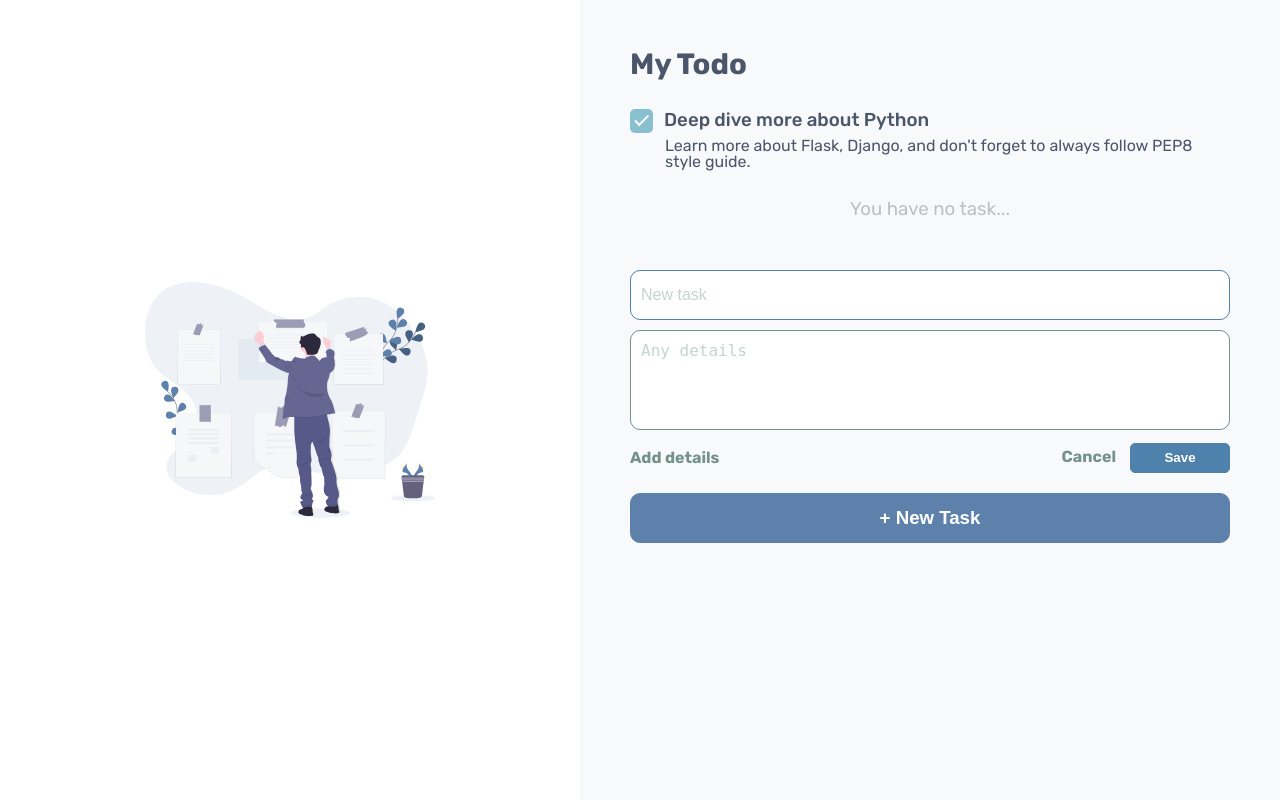
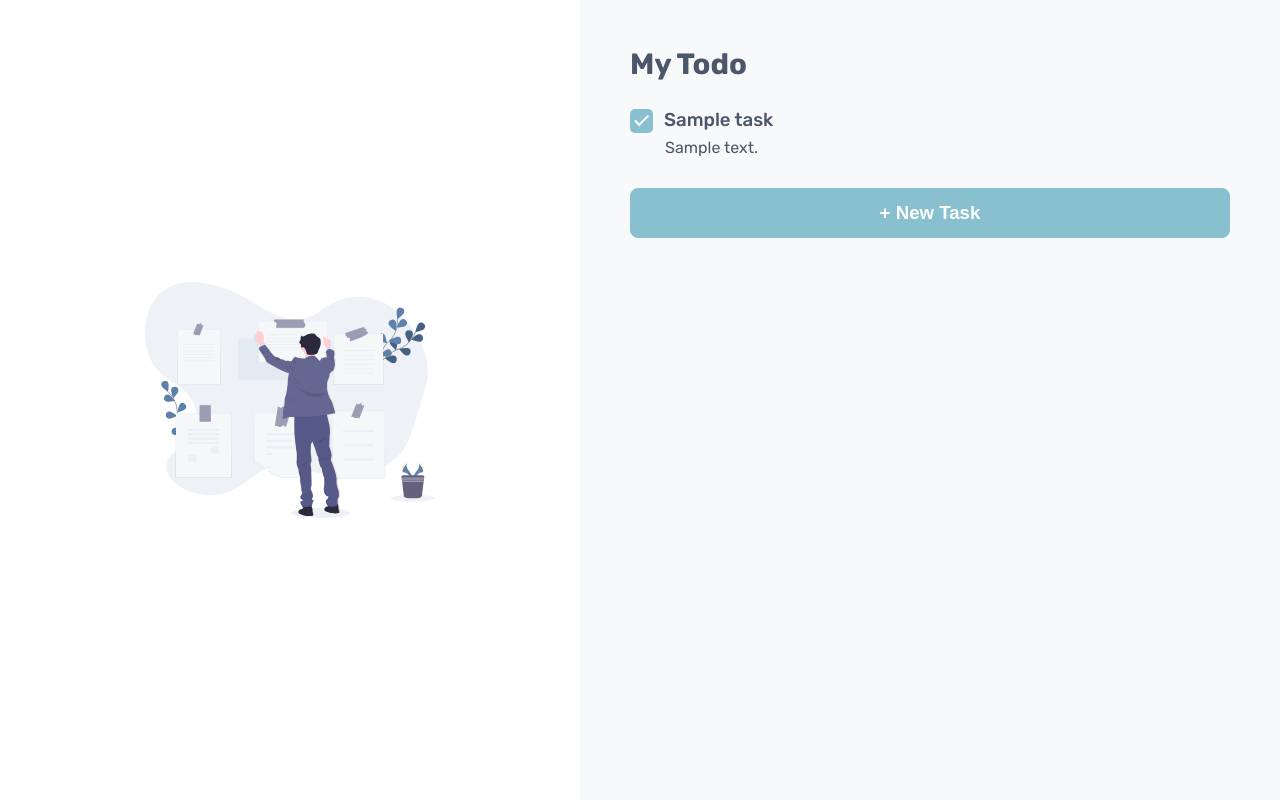
Before and after one commit to hiwijaya/flask-todo, a Flask app: page / in a window 1280 px wide. Run offline with Flask 2, Linux system fonts and the light colour scheme; tables that the repository leaves empty hold one stand-in row (values such as "Sample post"); some libraries are stand-ins or nearby versions.

Commit message:
add more event

```diff
--- a/app/static/css/styles.css
+++ b/app/static/css/styles.css
@@ -85,8 +85,8 @@ body {
     height: 50px;
     width: 100%;
     padding: 0 10px;
-    border:1px solid #4E81AC;
-    border-radius: 10px;
+    border: 1.5px solid #4E81AC;
+    border-radius: 8px;
     font-size: 12pt;
     box-sizing: border-box;
     margin-bottom: 10px;
@@ -95,14 +95,14 @@ body {
     width: 100%;
     height: 100px;
     padding: 10px;
-    border: 1px solid #739387;
-    border-radius: 10px;
+    border: 1.5px solid #4E81AC;
+    border-radius: 8px;
     box-sizing: border-box;
     font-size: 12pt;
     resize: none;
 }
 .input-task::placeholder, .input-detail::placeholder {
-    color: #c4d4cf;
+    color: #D8DEE9;
 }
 .desc-icon {
     width: 25px;
@@ -111,7 +111,7 @@ body {
 }
 .details-button, .cancel-button {
     text-decoration: none;
-    color: #739387;
+    color: #81A1C1;
     font-size: 12pt;
     font-weight: 700;
 }
@@ -125,11 +125,11 @@ body {
     align-items: center;
 }
 .save-button {
-    background-color: #4E81AC;
+    background-color: #5E81AC;
     color: #fff;
     height: 30px;
     width: 100px;
-    border:1px solid #4E81AC;
+    border:1px solid #5E81AC;
     border-radius: 5px;
     font-size: 10pt;
     font-weight: 700;
@@ -138,17 +138,17 @@ body {
 .add-button {
     height: 50px;
     width: 100%;
-    background-color: #5E81AC;
+    background-color: #88C0D0;
     color: #fff;
-    border:1px solid #5E81AC;
-    border-radius: 10px;
+    border:1px solid #88C0D0;
+    border-radius: 8px;
     font-size: 14pt;
     font-weight: 700;
     cursor: pointer;
 }
 .empty-box {
     text-align: center;
-    color: #bfbfbf;
+    color: #7B88A1;
     font-size: 14pt;
     height: 50px;
 }
@@ -181,6 +181,7 @@ body {
     font-size: 12pt;
     margin-left: 35px;
     color: #4c566a;
+    line-height: 1.3em;
 }
 
 
--- a/app/templates/index.html
+++ b/app/templates/index.html
@@ -22,35 +22,20 @@
         <div class="todo-app-box">
             <h1 class="title">My Todo</h1>
 
-
-
-            <div class="task-item">
-                <div class="md-checkbox">
-                    <input id="i2" type="checkbox" checked>
-                    <label for="i2" class="task-title">Deep dive more about Python</label>
-                </div>
-                <div class="task-detail">
-                    Learn more about Flask, Django, and don't forget to always follow PEP8 style guide.
+            <div id="task-list" class="task-list" ng-if="tasks.length > 0">
+                <div class="task-item" ng-repeat="task in tasks">
+                    {% raw %}
+                    <div class="md-checkbox">
+                        <input id="{{ 'c' + $index }}" type="checkbox" checked>
+                        <label for="{{ 'c' + $index }}" class="task-title" ng-bind="task.title"></label>
+                    </div>
+                    <div class="task-detail" ng-bind="task.detail"></div>
+                    {% endraw %}
                 </div>
             </div>
 
-
-
-            <div id="task-list" class="task-list">
-                <!-- render task-item programatically -->
-
-                <div class="task-item" ng-repeat="task in tasks">
-                    <div class="md-checkbox">
-                        <input id="$index" type="checkbox" checked>
-                        <label for="$index" class="task-title" ng-bind="task.title"></label>
-                    </div>
-                    <div class="task-detail" ng-bind="task.detail"></div>
-                </div>
-
-            </div>
-
-            <div id="box-empty" class="empty-box">
-                You have no task...
+            <div id="box-empty" class="empty-box" ng-if="tasks.length === 0">
+                You have no task.
             </div>
 
             <div id="box-input" class="input-box">
@@ -59,13 +44,13 @@
                 <div class="input-button-box">
                     <a id="btn-detail" class="details-button" href="#">Add details</a>
                     <div>
-                        <a id="btn-cancel" class="cancel-button" href="#">Cancel</a>
+                        <a id="btn-cancel" class="cancel-button" href="#" ng-click="reset()">Cancel</a>
                         <button id="btn-save" class="save-button" type="button">Save</button>
                     </div>
                 </div>
             </div>
 
-            <button id="btn-add" class="add-button" type="button">+ New Task</button>
+            <button id="btn-add" class="add-button" type="button" ng-click="newTask()">+ New Task</button>
         </div>
     </div>
 
```
Also changed, not shown: app/static/js/ngservice.js (+36 -13 lines).
